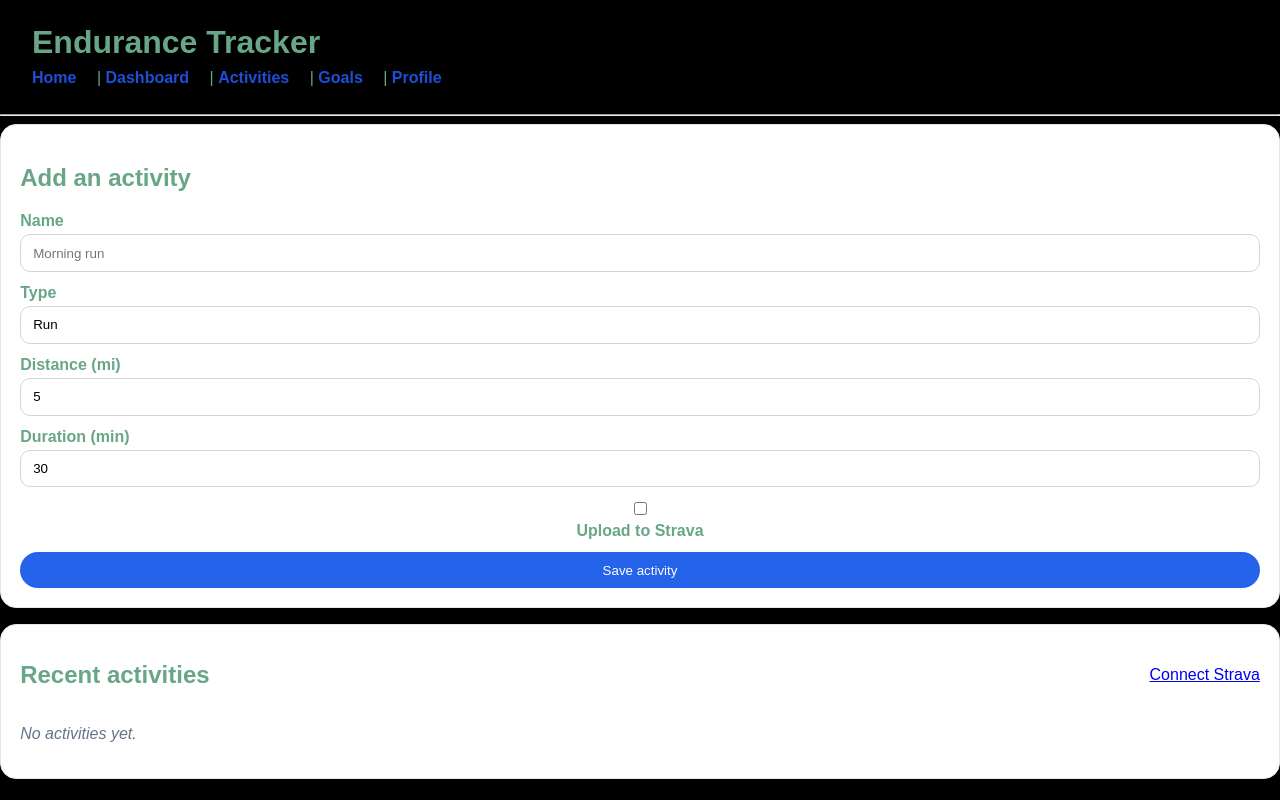
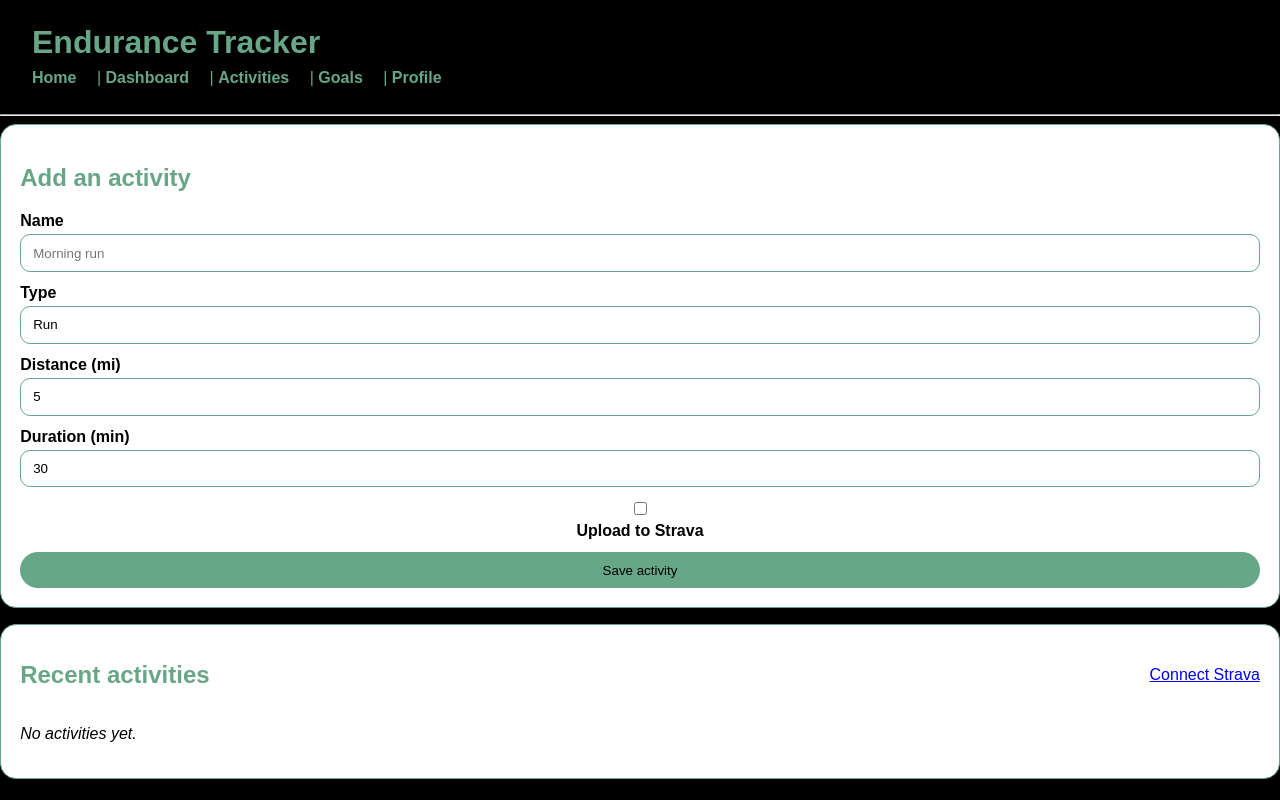
Before and after one commit to Quemmons/Endurance-Training-Tracker, a Flask app: page /activities in a window 1280 px wide. Run offline with Flask 3, Linux system fonts and the light colour scheme.

Commit message:
Describe what you changed

```diff
--- a/static/css/styles.css
+++ b/static/css/styles.css
@@ -16,7 +17,7 @@ nav {
 }
 
 nav a {
-  color: #1d4ed8;
+  color: #67A686;
   margin-right: 1rem;
   text-decoration: none;
   font-weight: 600;
@@ -29,11 +30,11 @@ main {
 }
 
 .panel {
-  background: white;
-  border: 1px solid #e5e7eb;
+  background: #ffffff;
+  border: 1px solid #67A686;
   border-radius: 16px;
   padding: 1.2rem;
-  box-shadow: 0 10px 30px rgba(15, 23, 42, 0.06);
+  box-shadow: 0 10px 30px rgba(0, 0, 0, 0.2);
   margin-bottom: 1rem;
 }
 
@@ -51,12 +52,15 @@ main {
   flex-direction: column;
   gap: 0.25rem;
   font-weight: 600;
+  color: #000000;
 }
 
 .activity-form input {
-  border: 1px solid #d1d5db;
+  border: 1px solid #67A686;
   border-radius: 10px;
   padding: 0.65rem 0.75rem;
+  background: #ffffff;
+  color: #000000;
 }
 
 .checkbox-row {
@@ -69,8 +73,8 @@ button {
   border: none;
   border-radius: 999px;
   padding: 0.65rem 1rem;
-  background: #2563eb;
-  color: white;
+  background: #67A686;
+  color: #000000;
   cursor: pointer;
 }
 
@@ -109,15 +114,15 @@ button {
 }
 
 .activity-tag {
-  background: #dbeafe;
-  color: #1d4ed8;
+  background: #67A686;
+  color: #000000;
   padding: 0.25rem 0.6rem;
   border-radius: 999px;
   font-size: 0.85rem;
 }
 
 .empty-state {
-  color: #64748b;
+  color: #000000;
   font-style: italic;
 }
 
```
Also changed, not shown: other parts of static/css/styles.css (+20 -9 lines), styles.css (+73 -9 lines).
